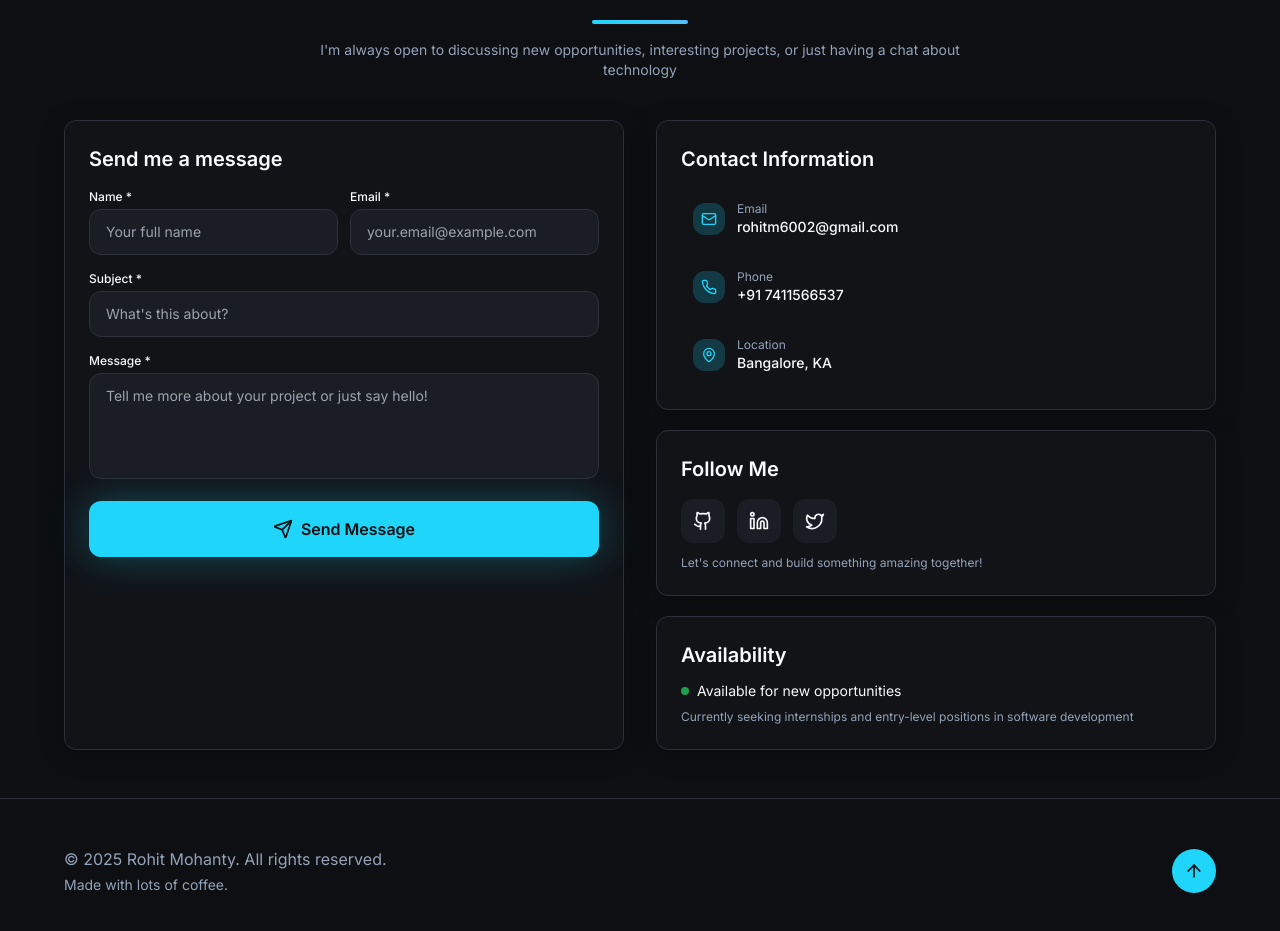
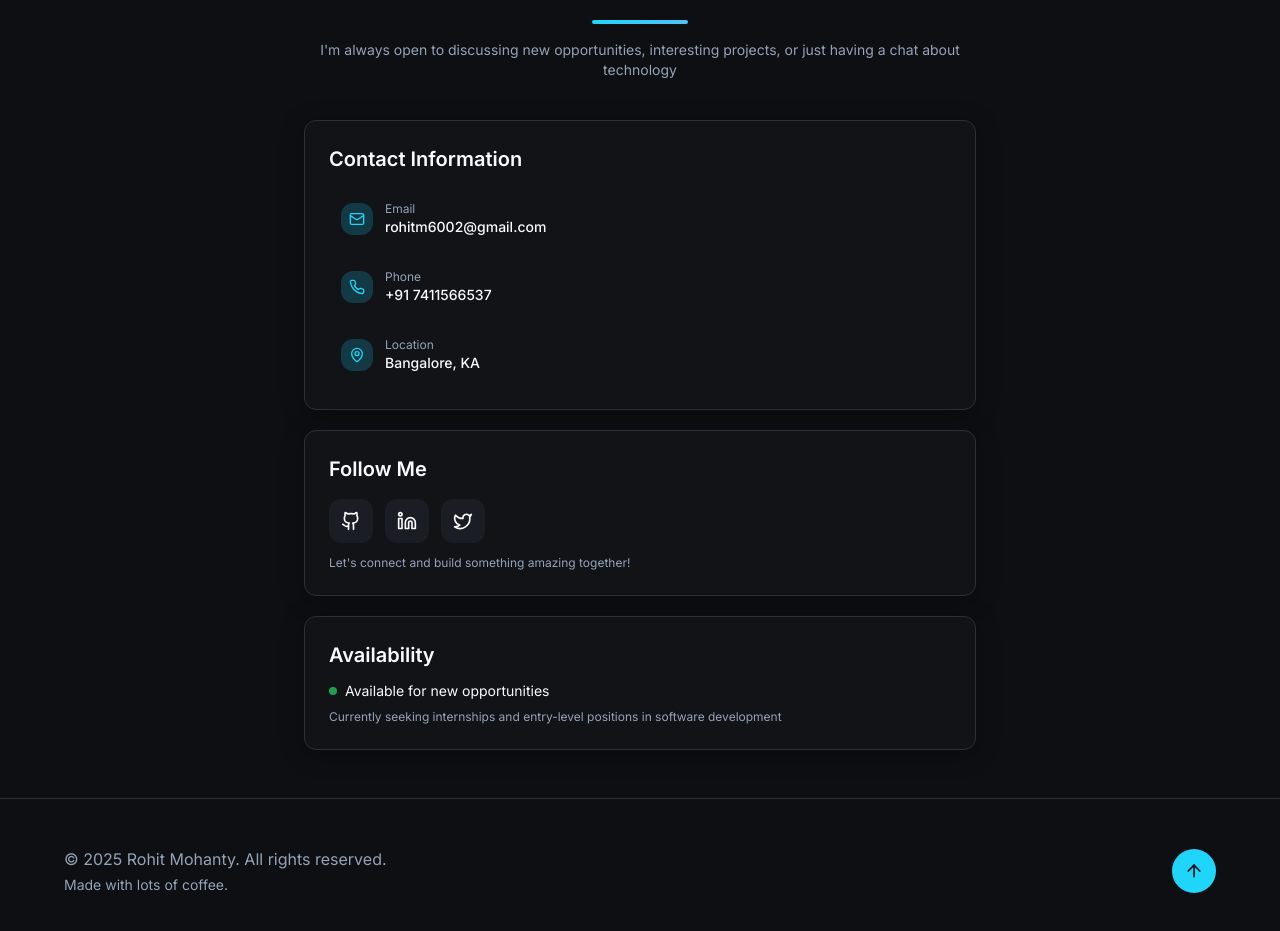
Before and after one commit to rohitmosh/portfolio, a React (Vite) app: page / in a window 1280 px wide. Shown: the part 3816-4747 px from the top of the page. Built offline with nearby package versions, Linux system fonts and the light colour scheme.

Commit message:
Remove message container
Remove the "send me a message" container from the "get in touch" section.

```diff
--- a/src/components/Portfolio/Contact.tsx
+++ b/src/components/Portfolio/Contact.tsx
@@ -93,97 +93,7 @@ const Contact = () => {
             </p>
           </div>
 
-          <div className="grid lg:grid-cols-2 gap-8">
-            {/* Contact form */}
-            <div className="card-glow">
-              <h3 className="text-xl font-semibold mb-4">Send me a message</h3>
-
-              <form onSubmit={handleSubmit} className="space-y-4">
-                <div className="grid md:grid-cols-2 gap-3">
-                  <div>
-                    <label htmlFor="name" className="block text-xs font-medium mb-1">
-                      Name *
-                    </label>
-                    <input
-                      type="text"
-                      id="name"
-                      name="name"
-                      value={formData.name}
-                      onChange={handleInputChange}
-                      required
-                      className="input-glow w-full text-sm"
-                      placeholder="Your full name"
-                    />
-                  </div>
-                  <div>
-                    <label htmlFor="email" className="block text-xs font-medium mb-1">
-                      Email *
-                    </label>
-                    <input
-                      type="email"
-                      id="email"
-                      name="email"
-                      value={formData.email}
-                      onChange={handleInputChange}
-                      required
-                      className="input-glow w-full text-sm"
-                      placeholder="your.email@example.com"
-                    />
-                  </div>
-                </div>
-
-                <div>
-                  <label htmlFor="subject" className="block text-xs font-medium mb-1">
-                    Subject *
-                  </label>
-                  <input
-                    type="text"
-                    id="subject"
-                    name="subject"
-                    value={formData.subject}
-                    onChange={handleInputChange}
-                    required
-                    className="input-glow w-full text-sm"
-                    placeholder="What's this about?"
-                  />
-                </div>
-
-                <div>
-                  <label htmlFor="message" className="block text-xs font-medium mb-1">
-                    Message *
-                  </label>
-                  <textarea
-                    id="message"
-                    name="message"
-                    value={formData.message}
-                    onChange={handleInputChange}
-                    required
-                    rows={4}
-                    className="input-glow w-full resize-none text-sm"
-                    placeholder="Tell me more about your project or just say hello!"
-                  />
-                </div>
-
-                <button
-                  type="submit"
-                  disabled={isSubmitting}
-                  className="w-full btn-hero flex items-center justify-center space-x-2 disabled:opacity-50 disabled:cursor-not-allowed"
-                >
-                  {isSubmitting ? (
-                    <>
-                      <div className="animate-spin rounded-full h-5 w-5 border-b-2 border-current"></div>
-                      <span>Sending...</span>
-                    </>
-                  ) : (
-                    <>
-                      <Send size={20} />
-                      <span>Send Message</span>
-                    </>
-                  )}
-                </button>
-              </form>
-            </div>
-
+          <div className="max-w-2xl mx-auto">
             {/* Contact info */}
             <div className="space-y-5">
               <div className="card-glow">
```
